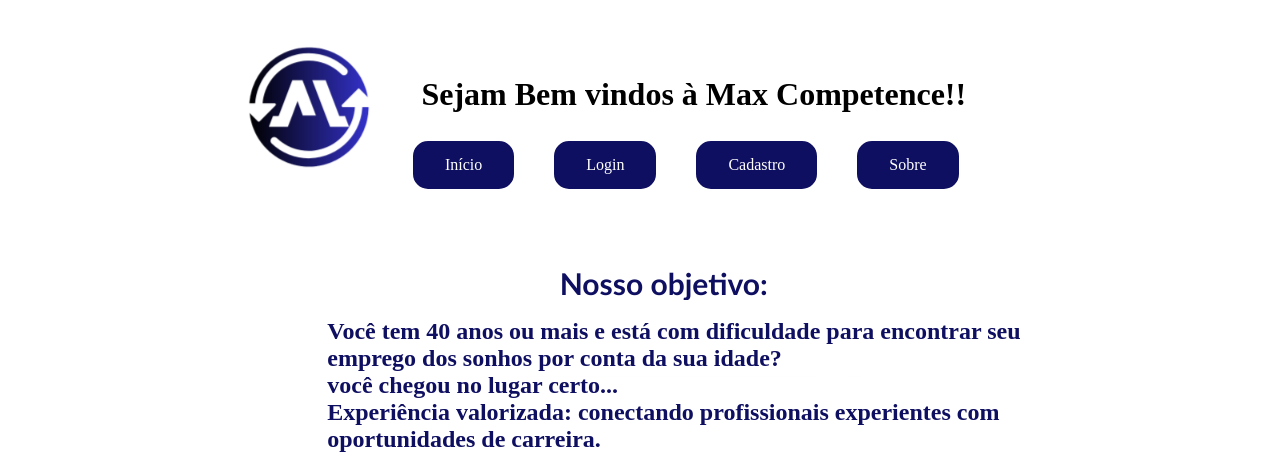
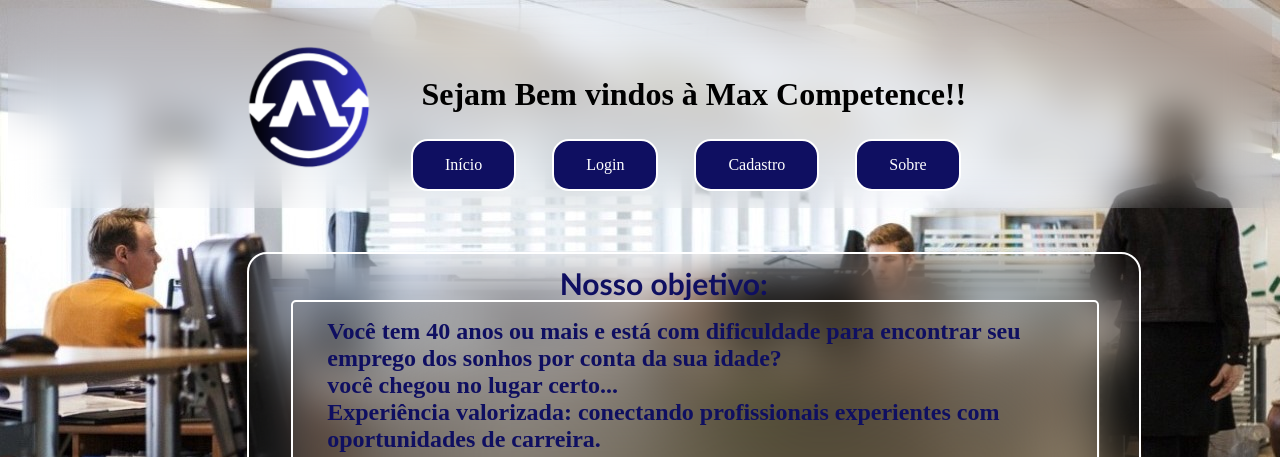
Before and after one commit to pablitosite7/projeto, a plain HTML site: page index.html in a window 1280 px wide. Shown: the top 457 px of the page. Drawn offline with Linux system fonts and the light colour scheme.

Commit message:
Update index.css

```diff
--- a/css/index.css
+++ b/css/index.css
@@ -1,5 +1,5 @@
 body{
-  background-image: url(../imagens/copiaup.jpg);
+  background-image: url(../img/copiaup.jpg);
 
  }
  .doisvei{
```
